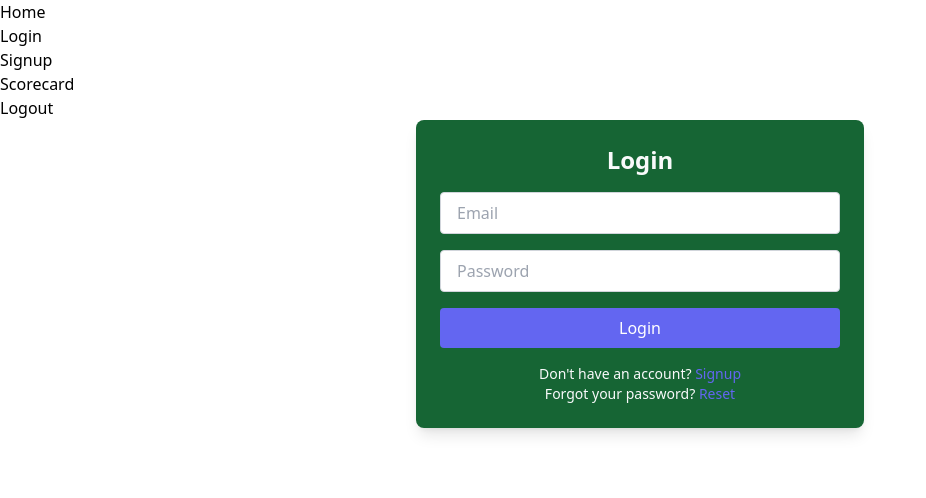
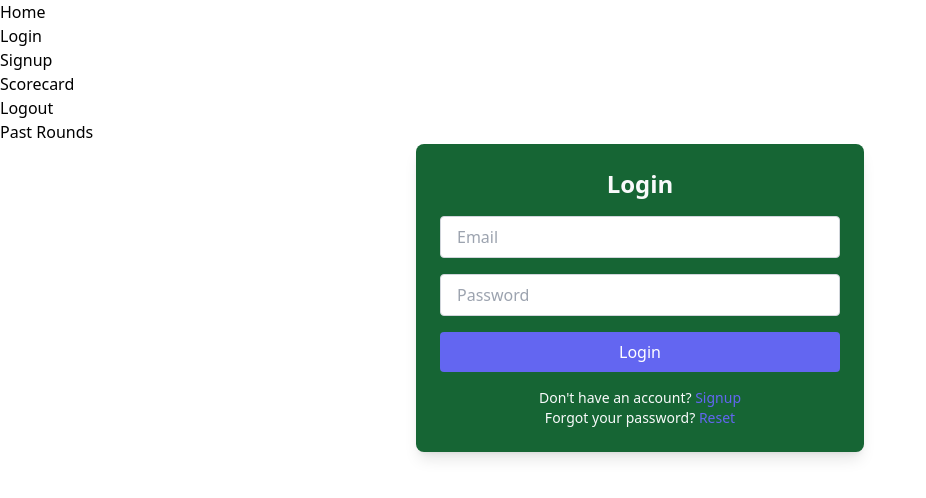
Before and after one commit to IsaiahCoding/ForeScoreFinal, a React (Create React App) app in the folder client/: page /login in a window 1280 px wide. Shown: the top 498 px of the page, without its empty margins (0-926 px from the left). Built offline with nearby package versions, Linux system fonts and the light colour scheme; no server answers.

Commit message:
This is okay!

```diff
--- a/client/src/components/App.js
+++ b/client/src/components/App.js
@@ -5,6 +5,7 @@ import Home from './Home';
 import Signup from './Signup';
 import NavBar from './NavBar';
 import ScoreCard from './ScoreCard';
+import UserPastRounds from './UserPastRounds';
 
 
 import Logout from './Logout';
@@ -49,6 +50,7 @@ function App() {
             <Route exact path="/home" component={Home} />
             <Route exact path="/logout" component={Logout} />
             <Route exact path="/scorecard" component={ScoreCard} />
+            <Route exact path="/past_rounds" component={UserPastRounds} />
             <Route exact path="/">
               <Redirect to="/home" />
 
--- a/client/src/components/NavBar.jsx
+++ b/client/src/components/NavBar.jsx
@@ -21,6 +21,9 @@ const NavBar = () => {
         <li>
           <Link to="/logout">Logout</Link>
         </li>
+        <li>
+          <Link to="/past_rounds">Past Rounds</Link>
+        </li>
       </ul>
     </nav>
   );
--- /dev/null
+++ b/client/src/components/UserPastRounds.jsx
@@ -0,0 +1,17 @@
+import React, { useState, useEffect } from 'react';
+import PastRoundForm from './PastRoundForm';
+import PastRounds from './PastRounds';
+
+
+function PastRound() {
+    return(
+
+        <div>
+            <PastRoundForm />
+            <PastRounds />
+        </div>
+    )
+}
+
+
+export default PastRound;
```
Also changed, not shown: client/src/components/PastRound.jsx (deleted, +0 -15 lines).
